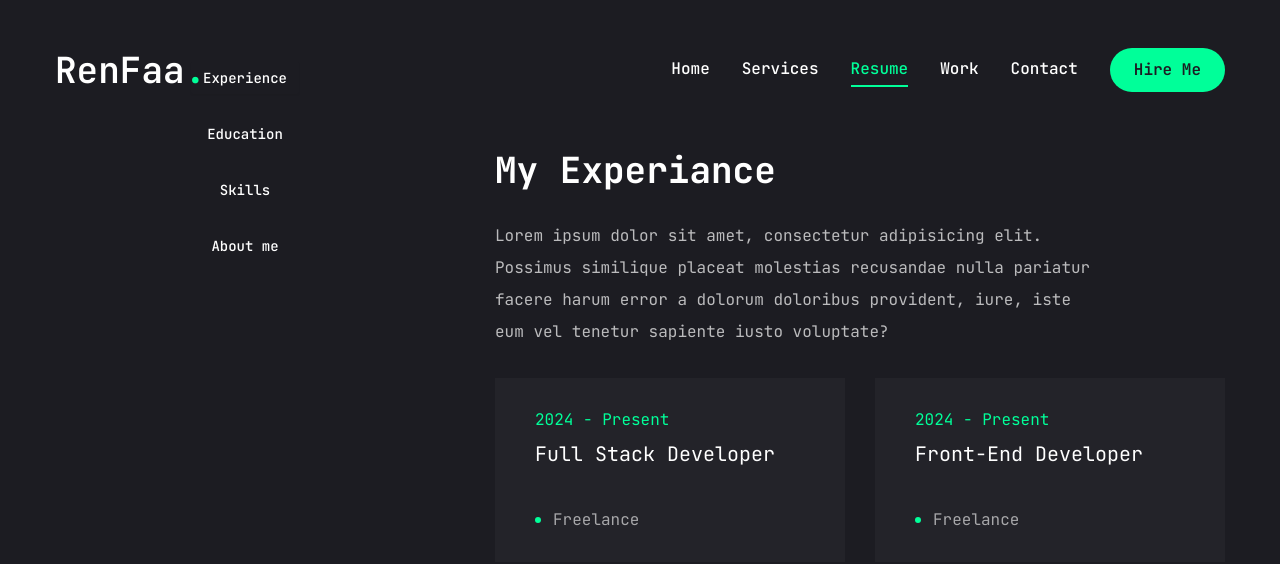
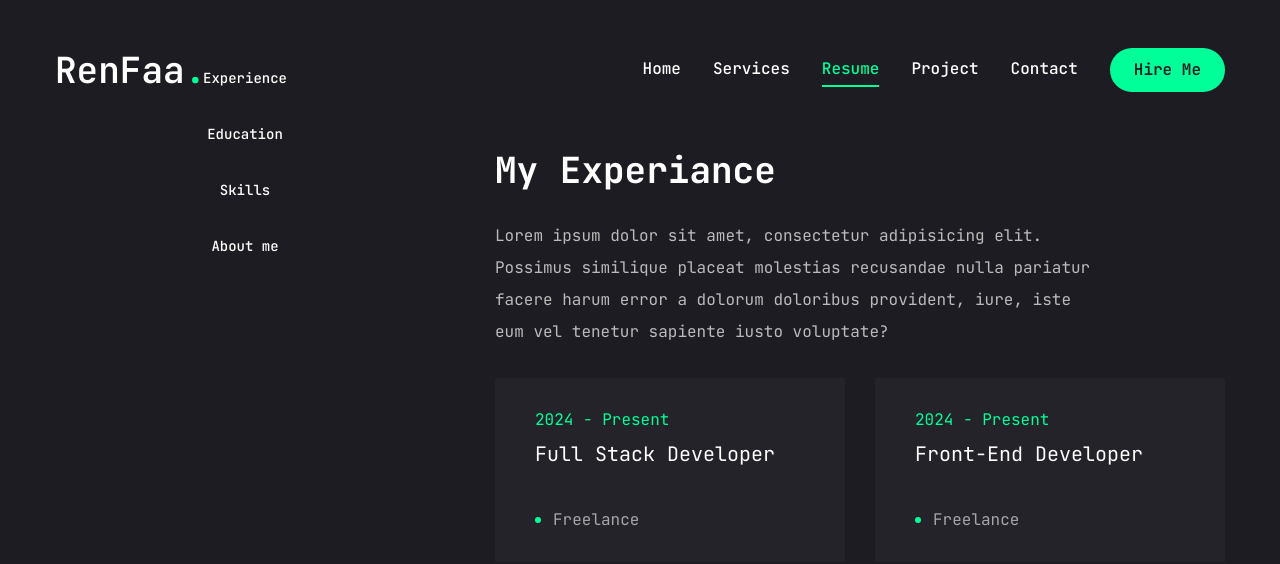
Before and after one commit to ren-fau29/portfolio-renfaa-javascrip, a Next.js app: page /resume in a window 1280 px wide. Shown: the top 564 px of the page. Built offline with nearby package versions, Linux system fonts and the light colour scheme.

Commit message:
update 8/2/24

```diff
--- a/app/resume/page.jsx
+++ b/app/resume/page.jsx
@@ -249,7 +249,7 @@ const Resume = () => {
                     {skills.description}
                   </p>
                 </div>
-                <ul className="grid grid-cols-2 grid-cols-3 md:grid-cols-4 gap-4 xl:gap-[30px]">
+                <ul className="grid grid-cols-2 sm:grid-cols-3 md:grid-cols-4 gap-4 xl:gap-[30px]">
                   {skills.skillList.map((skill, index) => {
                     return (
                       <li key={index}>
--- a/components/Nav.jsx
+++ b/components/Nav.jsx
@@ -17,14 +17,14 @@ const links = [
     path: "/resume",
   },
   {
-        name: "work",
+    name: "project",
     path: "/work",
   },
   {
     name: "contact",
     path: "/contact",
   },
-]
+];
 
 const Nav = () => {
   const pathname = usePathname();
@@ -33,8 +33,13 @@ const Nav = () => {
     <nav className="flex gap-8">
       {links.map((link, index) => {
         return (
-            <Link href={link.path} key={index} className={`${link.path === pathname && "text-accent border-b-2 border-accent"
-            } capitalize font-medium hover:text-accent transition-all`}>
+          <Link
+            href={link.path}
+            key={index}
+            className={`${
+              link.path === pathname && "text-accent border-b-2 border-accent"
+            } capitalize font-medium hover:text-accent transition-all`}
+          >
             {link.name}
           </Link>
         );
@@ -43,4 +48,4 @@ const Nav = () => {
   );
 };
 
-export default Nav
+export default Nav;
```
Lines whose indentation alone changed are shown as unchanged.
